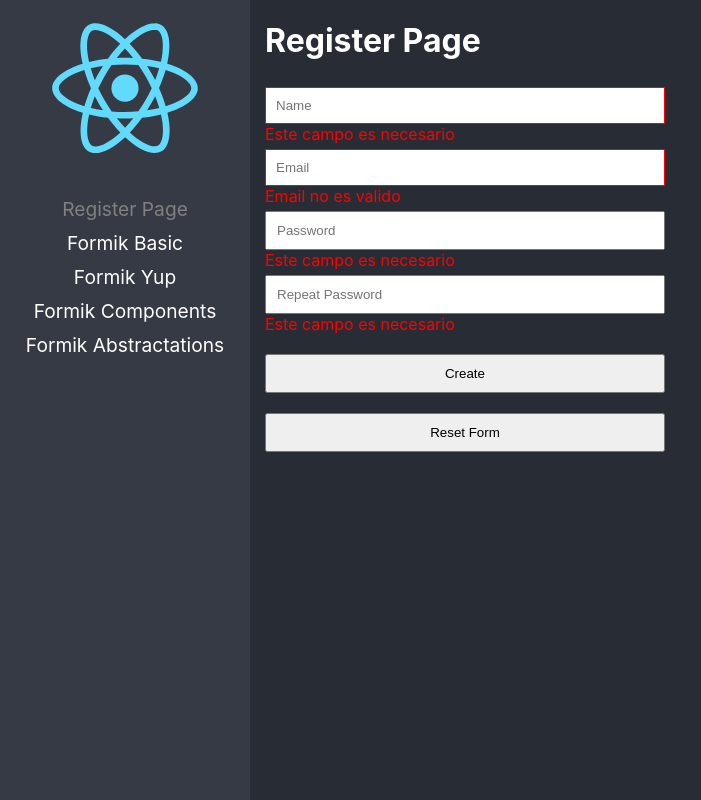
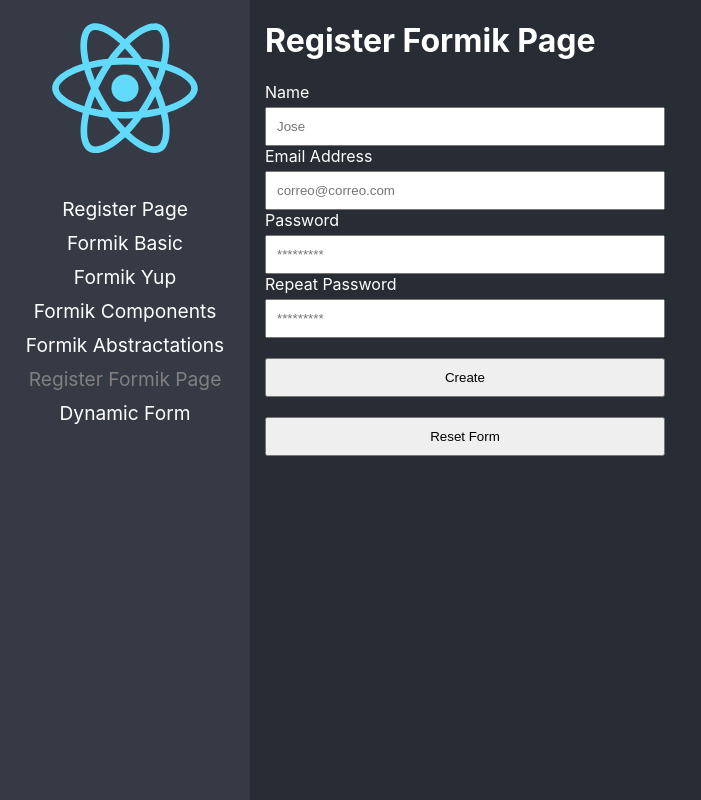
Before and after one commit to johanvergara/react-adv, a React (Create React App) app: page /formik-register in a window 1280 px wide. Before the commit this address led to /register. Shown: the whole page, without its empty margins (0-701 px from the left). Built offline with nearby package versions, Linux system fonts and the light colour scheme.

Commit message:
Formularios dinamicos listos

```diff
--- /dev/null
+++ b/src/03-forms/data/custom-form.json
@@ -0,0 +1,71 @@
+[
+    {
+        "type": "input",
+        "name": "firstName",
+        "placeholder": "Johan",
+        "label": "First Name",
+        "value": "",
+        "validations": [
+            {
+                "type": "required"
+            },
+            {
+                "type": "minLength",
+                "value": 5
+            }
+        ]
+    },
+    {
+        "type": "input",
+        "name": "lastName",
+        "placeholder": "Vergara",
+        "label": "Last Name",
+        "value": "",
+        "validations": [
+            {
+                "type": "required"
+            }
+        ]
+    },
+    {
+        "type": "email",
+        "name": "email",
+        "placeholder": "correo@correo.com",
+        "label": "Email Address",
+        "value": "",
+        "validations": [
+            {
+                "type": "required"
+            },
+            {
+                "type": "email"
+            }
+        ]
+    },
+    {
+        "type": "select",
+        "name": "favoriteGame",
+        "label": "Favorite Game",
+        "value": "",
+        "options": [
+            {
+                "id": 1,
+                "label": "Super Smash"
+            },
+            {
+                "id": 2,
+                "label": "Metal Gear"
+            },
+            {
+                "id": 3,
+                "label": "Resident Evil"
+            }
+        ],
+        "validations": [
+            {
+                "type": "required"
+            }
+        ]
+    }
+
+]
--- /dev/null
+++ b/src/03-forms/pages/DyanamicForm.tsx
@@ -0,0 +1,91 @@
+import { Formik, Form } from 'formik';
+import { MySelect, MyTextInput } from '../components';
+import formJson from '../data/custom-form.json';
+import * as Yup from 'yup';
+
+const initialValues: { [key: string]: any } = {};
+const requiredFields: { [key: string]: any } = {};
+
+for ( const input of formJson ) {
+    initialValues[ input.name ] = input.value;
+
+    if( !input.validations ) continue;
+
+    let schema = Yup.string()
+
+    for (const rule of input.validations) {
+        if( rule.type === 'required' ) {
+            schema = schema.required('Este campo es requerido');
+        }
+
+        if ( rule.type === 'minLength' ) {
+            schema = schema.min( (rule as any).value || 2, `Minimo de ${ (rule as any).value || 2 } caracteres`);
+        }
+
+        if ( rule.type === 'email' ) {
+            schema = schema.email( `Revise el formato del email` );
+        }
+
+        // otras reglas....
+    }
+
+    requiredFields[ input.name ] = schema;
+}
+
+const validationSchema = Yup.object({ ...requiredFields })
+
+export const DyanamicForm = () => {
+    return (
+        <div>
+            <h1>Dyanamic Form</h1>
+
+            <Formik
+                initialValues={ initialValues }
+                validationSchema={ validationSchema }
+                onSubmit={(value) => {
+                    console.log(value)
+                }}
+            >
+                { (formik) => (
+                    <Form noValidate>
+                        { formJson.map( ({ type, name, placeholder, label, options }) => {
+
+                            if( type === 'input' || type === 'password' || type === 'email' ) {
+
+                                return <MyTextInput
+                                            key={ name }
+                                            type={(type as any)}
+                                            name={ name }
+                                            label={ label }
+                                            placeholder={ placeholder }
+                                        />
+                            } else if ( type === 'select' ) {
+                                return (
+                                    <MySelect
+                                        key={ name }
+                                        label={ label }
+                                        name={ name }
+                                    >
+                                        <option value="">Select an option</option>
+                                        {
+                                            options?.map( ({id, label}) => (
+                                                <option
+                                                    key={ id }
+                                                    value={ id }
+                                                >{ label }</option>
+                                            ))
+                                        }
+                                    </MySelect>
+                                )
+                            }
+                            throw new Error(`El type: ${ type }, no es soportado`);
+                        })}
+
+                        <button type="submit">Submit</button>
+                    </Form>
+                )}
+            </Formik>
+
+        </div>
+    )
+}
--- /dev/null
+++ b/src/03-forms/pages/RegisterFormikPage.tsx
@@ -0,0 +1,80 @@
+import { Form, Formik } from 'formik';
+import * as Yup from 'yup';
+import { MyTextInput } from '../components';
+import '../styles/styles.css';
+
+export const RegisterFormikPage = () => {
+
+    return (
+        <div>
+            <h1>Register Formik Page</h1>
+
+            <Formik
+                initialValues={{
+                    name: '',
+                    email: '',
+                    password1: '',
+                    password2: '',
+                }}
+                onSubmit={(values) => {
+                    console.log( values );
+                }}
+                validationSchema={
+                    Yup.object({
+                        name: Yup.string()
+                                .min(2, 'Must be 2 characters or more')
+                                .max(15, 'Must be 15 characters or less')
+                                .required('This field is required'),
+                        email: Yup.string()
+                                .email('Invalid email address')
+                                .required('This field is required'),
+                        password1: Yup.string()
+                                    .min(6, 'Password is too short - should be 6 chars minimum')
+                                    .required('This field is required'),
+                        password2: Yup.string()
+                                    .oneOf([Yup.ref('password1'), null], 'Passwords must match')
+                                    .required('This field is required')
+                    })
+                }
+            >
+                {
+                    ({ handleReset }) => (
+                        <Form>
+                            <MyTextInput
+                                label="Name"
+                                name="name"
+                                type="text"
+                                placeholder="Jose"
+                            />
+
+                            <MyTextInput
+                                label="Email Address"
+                                name="email"
+                                type="email"
+                                placeholder="correo@correo.com"
+                            />
+
+                            <MyTextInput
+                                label="Password"
+                                name="password1"
+                                type="password"
+                                placeholder="*********"
+                            />
+
+                            <MyTextInput
+                                label="Repeat Password"
+                                name="password2"
+                                type="password"
+                                placeholder="*********"
+                            />
+
+                            <button type="submit">Create</button>
+                            <button type="button" onClick={ handleReset }>Reset Form</button>
+
+                        </Form>
+                    )
+                }
+            </Formik>
+        </div>
+    )
+}
--- a/src/03-forms/pages/index.ts
+++ b/src/03-forms/pages/index.ts
@@ -1,5 +1,7 @@
+export { DyanamicForm } from './DyanamicForm';
 export { FormikAbstraction } from './FormikAbstraction';
 export { FormikBasicPage } from './FormikBasicPage';
 export { FormikComponents } from './FormikComponents';
 export { FormikYupPage } from './FormikYupPage';
+export { RegisterFormikPage } from './RegisterFormikPage';
 export { RegisterPage } from './RegisterPage';
--- a/src/routes/Navigation.tsx
+++ b/src/routes/Navigation.tsx
@@ -4,7 +4,9 @@
     FormikBasicPage,
     FormikComponents,
     FormikYupPage,
-    RegisterPage
+    RegisterPage,
+    RegisterFormikPage,
+    DyanamicForm
 } from '../03-forms/pages/';
 
 import logo from '../logo.svg';
@@ -46,6 +48,18 @@
                                 className={ ({ isActive }) => isActive ? 'nav-active' : '' }
                             >Formik Abstractations</NavLink>
                         </li>
+                        <li>
+                            <NavLink
+                                to="/formik-register"
+                                className={ ({ isActive }) => isActive ? 'nav-active' : '' }
+                            >Register Formik Page</NavLink>
+                        </li>
+                        <li>
+                            <NavLink
+                                to="/dynamic-form"
+                                className={ ({ isActive }) => isActive ? 'nav-active' : '' }
+                            >Dynamic Form</NavLink>
+                        </li>
                     </ul>
                 </nav>
                 <Routes>
@@ -54,6 +68,8 @@
                     <Route path="/formikYupPage" element={ <FormikYupPage /> } />
                     <Route path="/formik-components" element={ <FormikComponents /> } />
                     <Route path="/formik-abstractations" element={ <FormikAbstraction /> } />
+                    <Route path="/formik-register" element={ <RegisterFormikPage /> } />
+                    <Route path="/dynamic-form" element={ <DyanamicForm /> } />
 
                     <Route path="/*" element={ <Navigate to="/register" replace /> } />
                 </Routes>
```
